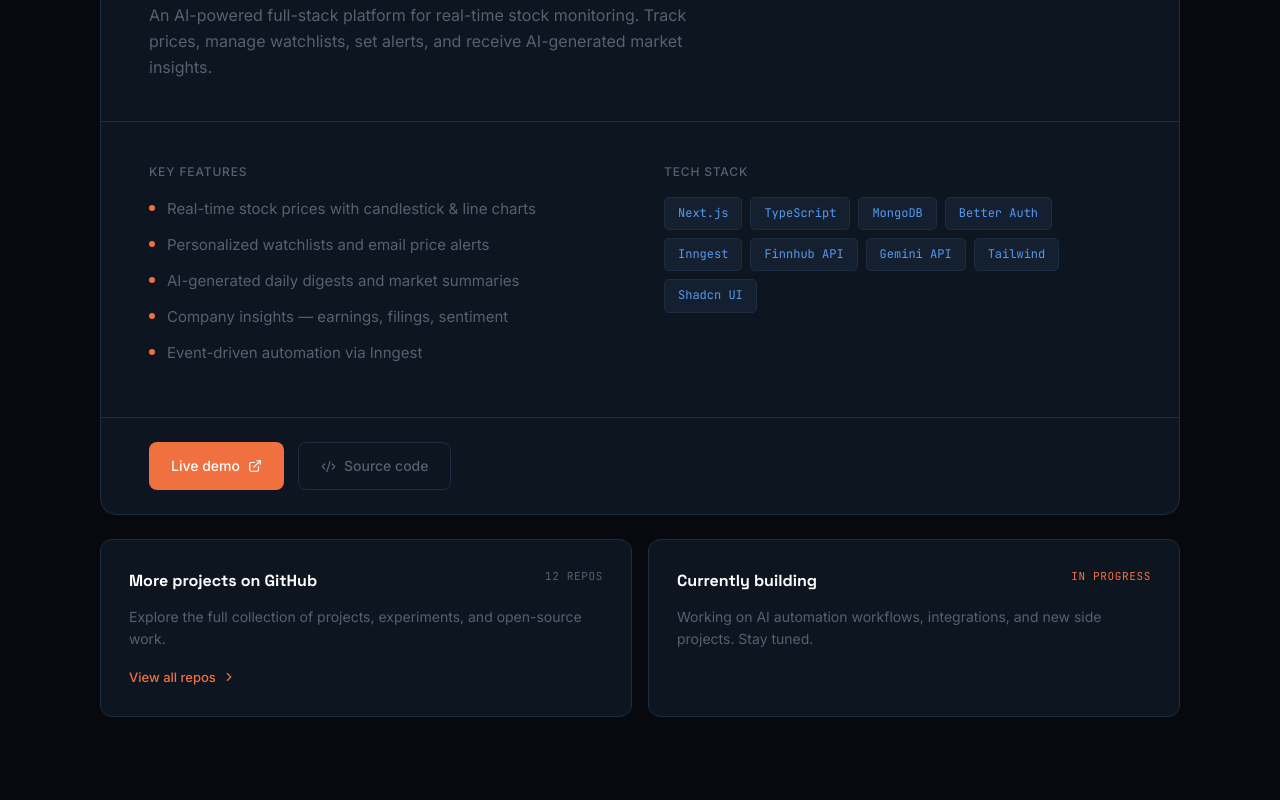
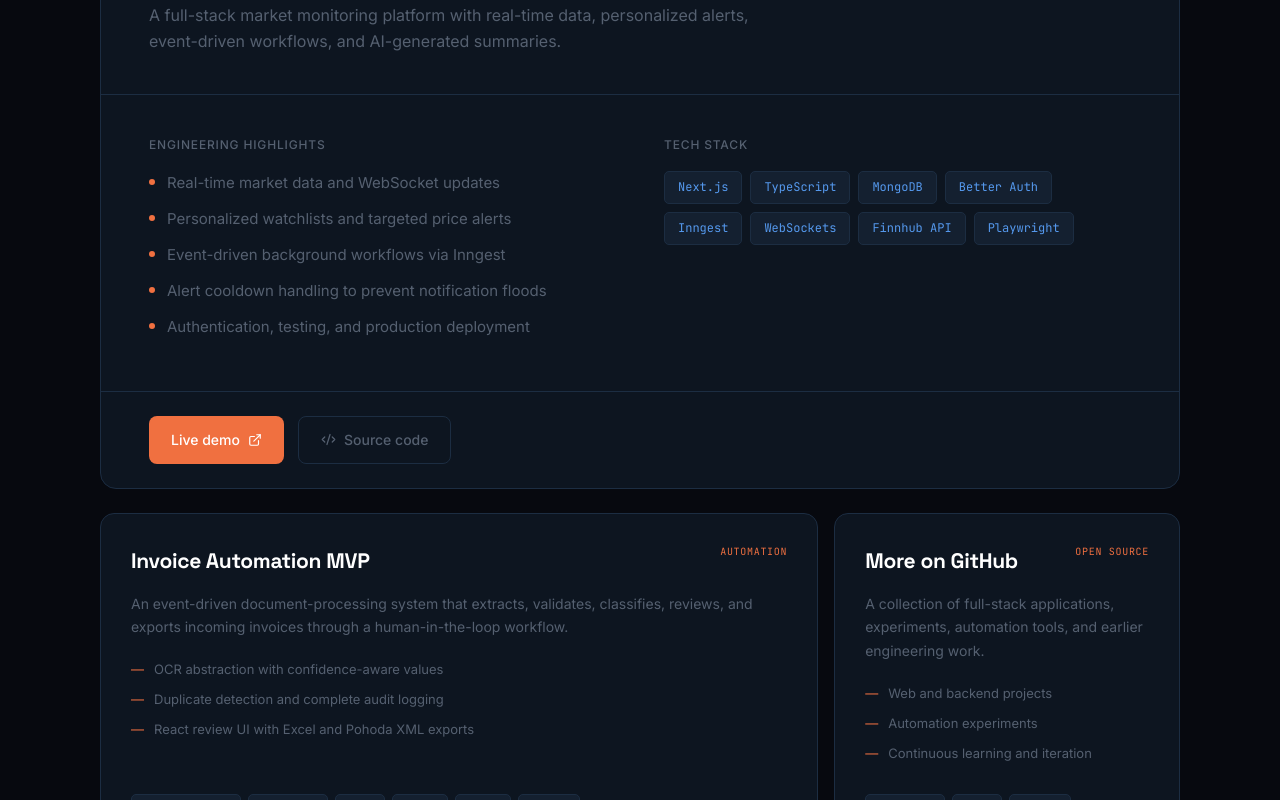
Before and after one commit to Sipisak/mark-portfolio, a React (Vite) app: page / in a window 1280 px wide. Shown: the part 2980-3780 px from the top of the page. Built offline with nearby package versions, Linux system fonts and the light colour scheme.

Commit message:
content: showcase Signalist and invoice automation projects

```diff
--- a/src/sections/Projects.tsx
+++ b/src/sections/Projects.tsx
@@ -8,13 +8,23 @@ import { useHover } from "../hooks/useHover";
 function FeaturedProject() {
   const [hovered, hoverProps] = useHover();
   const features = [
-    "Real-time stock prices with candlestick & line charts",
-    "Personalized watchlists and email price alerts",
-    "AI-generated daily digests and market summaries",
-    "Company insights — earnings, filings, sentiment",
-    "Event-driven automation via Inngest",
+    "Real-time market data and WebSocket updates",
+    "Personalized watchlists and targeted price alerts",
+    "Event-driven background workflows via Inngest",
+    "Alert cooldown handling to prevent notification floods",
+    "Authentication, testing, and production deployment",
   ];
-  const techs = ["Next.js", "TypeScript", "MongoDB", "Better Auth", "Inngest", "Finnhub API", "Gemini API", "Tailwind", "Shadcn UI"];
+  const techs = [
+    "Next.js",
+    "TypeScript",
+    "MongoDB",
+    "Better Auth",
+    "Inngest",
+    "WebSockets",
+    "Finnhub API",
+    "Playwright",
+  ];
+
   return (
     <div
       {...hoverProps}
@@ -27,86 +37,37 @@ function FeaturedProject() {
         boxShadow: hovered ? `0 0 60px ${accentAlpha(0.06)}` : "none",
       }}
     >
-      <div
-        className="pc-head"
-        style={{
-          padding: "40px 48px",
-          borderBottom: `1px solid ${T.border}`,
-          display: "flex",
-          alignItems: "flex-start",
-          justifyContent: "space-between",
-          gap: 24,
-        }}
-      >
+      <div className="pc-head" style={{ padding: "40px 48px", borderBottom: `1px solid ${T.border}`, display: "flex", alignItems: "flex-start", justifyContent: "space-between", gap: 24 }}>
         <div>
-          <p
-            style={{
-              fontFamily: "'Space Grotesk',sans-serif",
-              fontWeight: 700,
-              fontSize: 26,
-              color: T.white,
-              letterSpacing: "-0.02em",
-              margin: "0 0 10px",
-            }}
-          >
-            Stock Tracker App
+          <p style={{ fontFamily: "'Space Grotesk',sans-serif", fontWeight: 700, fontSize: 26, color: T.white, letterSpacing: "-0.02em", margin: "0 0 10px" }}>
+            Signalist
           </p>
-          <p style={{ fontSize: 16, color: T.muted, lineHeight: 1.65, maxWidth: 560, margin: 0 }}>
-            An AI-powered full-stack platform for real-time stock monitoring.
-            Track prices, manage watchlists, set alerts, and receive
-            AI-generated market insights.
+          <p style={{ fontSize: 16, color: T.muted, lineHeight: 1.65, maxWidth: 600, margin: 0 }}>
+            A full-stack market monitoring platform with real-time data,
+            personalized alerts, event-driven workflows, and AI-generated summaries.
           </p>
         </div>
-        <span
-          style={{
-            fontFamily: "'JetBrains Mono',monospace",
-            fontSize: 11,
-            background: T.accentLow,
-            color: T.accent,
-            border: `1px solid ${accentAlpha(0.28)}`,
-            padding: "4px 12px",
-            borderRadius: 4,
-            letterSpacing: "0.07em",
-            textTransform: "uppercase",
-            whiteSpace: "nowrap",
-            flexShrink: 0,
-          }}
-        >
+        <span style={{ fontFamily: "'JetBrains Mono',monospace", fontSize: 11, background: T.accentLow, color: T.accent, border: `1px solid ${accentAlpha(0.28)}`, padding: "4px 12px", borderRadius: 4, letterSpacing: "0.07em", textTransform: "uppercase", whiteSpace: "nowrap", flexShrink: 0 }}>
           Featured
         </span>
       </div>
 
       <div className="pc-body" style={{ padding: "40px 48px", display: "grid", gridTemplateColumns: "1fr 1fr", gap: 48 }}>
         <div>
-          <h4 style={{ fontSize: 12, fontWeight: 500, color: T.muted, textTransform: "uppercase", letterSpacing: "0.07em", margin: "0 0 16px" }}>
-            Key Features
-          </h4>
-          {features.map((f, i) => (
-            <div key={i} style={{ display: "flex", alignItems: "flex-start", gap: 12, marginBottom: 12, fontSize: 15, color: T.muted }}>
+          <h4 style={{ fontSize: 12, fontWeight: 500, color: T.muted, textTransform: "uppercase", letterSpacing: "0.07em", margin: "0 0 16px" }}>Engineering highlights</h4>
+          {features.map((feature) => (
+            <div key={feature} style={{ display: "flex", alignItems: "flex-start", gap: 12, marginBottom: 12, fontSize: 15, color: T.muted }}>
               <div style={{ width: 6, height: 6, borderRadius: "50%", background: T.accent, flexShrink: 0, marginTop: 8 }} />
-              <span>{f}</span>
+              <span>{feature}</span>
             </div>
           ))}
         </div>
         <div>
-          <h4 style={{ fontSize: 12, fontWeight: 500, color: T.muted, textTransform: "uppercase", letterSpacing: "0.07em", margin: "0 0 16px" }}>
-            Tech Stack
-          </h4>
+          <h4 style={{ fontSize: 12, fontWeight: 500, color: T.muted, textTransform: "uppercase", letterSpacing: "0.07em", margin: "0 0 16px" }}>Tech stack</h4>
           <div style={{ display: "flex", flexWrap: "wrap", gap: 8 }}>
-            {techs.map((t) => (
-              <span
-                key={t}
-                style={{
-                  background: T.surface2,
-                  border: `1px solid ${T.border}`,
-                  color: T.blue,
-                  fontFamily: "'JetBrains Mono',monospace",
-                  fontSize: 12,
-                  padding: "6px 13px",
-                  borderRadius: 5,
-                }}
-              >
-                {t}
+            {techs.map((tech) => (
+              <span key={tech} style={{ background: T.surface2, border: `1px solid ${T.border}`, color: T.blue, fontFamily: "'JetBrains Mono',monospace", fontSize: 12, padding: "6px 13px", borderRadius: 5 }}>
+                {tech}
               </span>
             ))}
           </div>
@@ -125,108 +86,64 @@ function FeaturedProject() {
   );
 }
 
-function MiniCard({
-  title,
-  tag,
-  tagColor,
-  desc,
-  link,
-  linkText,
-}: {
-  title: string;
-  tag: string;
-  tagColor?: string;
-  desc: string;
-  link?: string;
-  linkText?: string;
-}) {
+function ProjectCard({ title, tag, description, highlights, techs, link, linkText }: { title: string; tag: string; description: string; highlights: string[]; techs: string[]; link: string; linkText: string }) {
   const [hovered, hoverProps] = useHover();
   return (
-    <div
-      {...hoverProps}
-      style={{
-        background: T.surface,
-        border: `1px solid ${hovered ? accentAlpha(0.4) : T.border}`,
-        borderRadius: 12,
-        padding: 28,
-        transition: "border-color .25s, transform .25s",
-        transform: hovered ? "translateY(-2px)" : "none",
-        height: "100%",
-        display: "flex",
-        flexDirection: "column",
-      }}
-    >
-      <div style={{ display: "flex", justifyContent: "space-between", alignItems: "flex-start", marginBottom: 12 }}>
-        <span style={{ fontFamily: "'Space Grotesk',sans-serif", fontWeight: 600, fontSize: 16, color: T.white }}>
-          {title}
-        </span>
-        <span style={{ fontFamily: "'JetBrains Mono',monospace", fontSize: 11, color: tagColor || T.muted, letterSpacing: "0.06em", textTransform: "uppercase" }}>
-          {tag}
-        </span>
+    <article {...hoverProps} style={{ background: T.surface, border: `1px solid ${hovered ? accentAlpha(0.5) : T.border}`, borderRadius: 14, padding: 30, transition: "border-color .25s, transform .25s", transform: hovered ? "translateY(-2px)" : "none", height: "100%", display: "flex", flexDirection: "column" }}>
+      <div style={{ display: "flex", justifyContent: "space-between", alignItems: "flex-start", gap: 18, marginBottom: 14 }}>
+        <h3 style={{ margin: 0, color: T.white, fontFamily: "'Space Grotesk',sans-serif", fontSize: 21, letterSpacing: "-0.015em" }}>{title}</h3>
+        <span style={{ color: T.accent, fontFamily: "'JetBrains Mono',monospace", fontSize: 10, textTransform: "uppercase", letterSpacing: "0.07em", whiteSpace: "nowrap" }}>{tag}</span>
       </div>
-      <p style={{ fontSize: 14, color: T.muted, lineHeight: 1.6, flex: 1, margin: 0 }}>{desc}</p>
-      {link && (
-        <a
-          href={link}
-          target="_blank"
-          rel="noopener noreferrer"
-          style={{
-            display: "inline-flex",
-            alignItems: "center",
-            gap: 6,
-            marginTop: 16,
-            fontSize: 13,
-            fontWeight: 500,
-            color: T.accent,
-            textDecoration: "none",
-          }}
-        >
-          {linkText} <ChevronRight size={14} />
-        </a>
-      )}
-    </div>
+      <p style={{ margin: "0 0 20px", color: T.muted, fontSize: 14, lineHeight: 1.7 }}>{description}</p>
+      <div style={{ marginBottom: 22 }}>
+        {highlights.map((highlight) => (
+          <div key={highlight} style={{ display: "flex", gap: 10, color: T.muted, fontSize: 13, marginBottom: 9 }}>
+            <span style={{ color: T.accent }}>—</span>
+            <span>{highlight}</span>
+          </div>
+        ))}
+      </div>
+      <div style={{ display: "flex", flexWrap: "wrap", gap: 7, marginTop: "auto" }}>
+        {techs.map((tech) => (
+          <span key={tech} style={{ color: T.blue, background: T.surface2, border: `1px solid ${T.border}`, borderRadius: 5, padding: "5px 9px", fontFamily: "'JetBrains Mono',monospace", fontSize: 10 }}>{tech}</span>
+        ))}
+      </div>
+      <a href={link} target="_blank" rel="noopener noreferrer" style={{ display: "inline-flex", alignItems: "center", gap: 6, marginTop: 22, color: T.accent, textDecoration: "none", fontSize: 13, fontWeight: 500 }}>
+        {linkText} <ChevronRight size={14} />
+      </a>
+    </article>
   );
 }
 
 export function Projects() {
   return (
-    <section
-      id="projects"
-      style={{
-        padding: "120px 48px",
-        borderTop: `1px solid ${T.border}`,
-        position: "relative",
-        zIndex: 1,
-      }}
-    >
+    <section id="projects" style={{ padding: "120px 48px", borderTop: `1px solid ${T.border}`, position: "relative", zIndex: 1 }}>
       <div style={{ maxWidth: 1080, margin: "0 auto" }}>
-        <FadeUp>
-          <Label>{"// Projects"}</Label>
-        </FadeUp>
-        <FadeUp delay={0.1}>
-          <SectionTitle>Things I've built.</SectionTitle>
-        </FadeUp>
+        <FadeUp><Label>{"// Projects"}</Label></FadeUp>
+        <FadeUp delay={0.1}><SectionTitle>Things I've built.</SectionTitle></FadeUp>
+        <FadeUp delay={0.2}><FeaturedProject /></FadeUp>
 
-        <FadeUp delay={0.2}>
-          <FeaturedProject />
-        </FadeUp>
-
-        <div className="more-projects" style={{ display: "grid", gridTemplateColumns: "1fr 1fr", gap: 16, marginTop: 24 }}>
-          <FadeUp delay={0.35}>
-            <MiniCard
-              title="More projects on GitHub"
-              tag="12 repos"
-              desc="Explore the full collection of projects, experiments, and open-source work."
-              link="https://github.com/Sipisak?tab=repositories"
-              linkText="View all repos"
+        <div className="more-projects" style={{ display: "grid", gridTemplateColumns: "1.35fr .65fr", gap: 16, marginTop: 24 }}>
+          <FadeUp delay={0.34}>
+            <ProjectCard
+              title="Invoice Automation MVP"
+              tag="Automation"
+              description="An event-driven document-processing system that extracts, validates, classifies, reviews, and exports incoming invoices through a human-in-the-loop workflow."
+              highlights={["OCR abstraction with confidence-aware values", "Duplicate detection and complete audit logging", "React review UI with Excel and Pohoda XML exports"]}
+              techs={["Azure Functions", "TypeScript", "React", "Prisma", "Vitest", "ExcelJS"]}
+              link="https://github.com/Sipisak/invoice-automation-mvp"
+              linkText="View source code"
             />
           </FadeUp>
-          <FadeUp delay={0.45}>
-            <MiniCard
-              title="Currently building"
-              tag="In progress"
-              tagColor={T.accent}
-              desc="Working on AI automation workflows, integrations, and new side projects. Stay tuned."
+          <FadeUp delay={0.44}>
+            <ProjectCard
+              title="More on GitHub"
+              tag="Open source"
+              description="A collection of full-stack applications, experiments, automation tools, and earlier engineering work."
+              highlights={["Web and backend projects", "Automation experiments", "Continuous learning and iteration"]}
+              techs={["TypeScript", "React", "Node.js"]}
+              link="https://github.com/Sipisak?tab=repositories"
+              linkText="View all repositories"
             />
           </FadeUp>
         </div>
```
